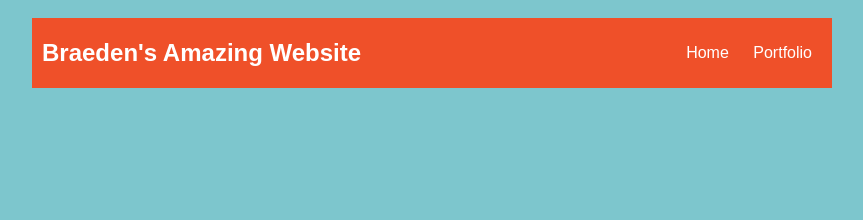
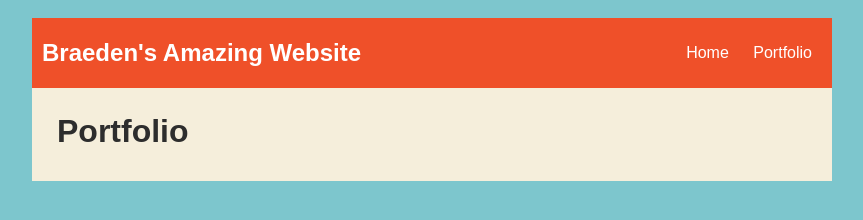
Before and after one commit to bford002/braeden-ford.github.io, a plain HTML site: page portfolio.html in a window 1280 px wide. Shown: the whole page, without its empty margins (208-1071 px from the left). Drawn offline with Linux system fonts and the light colour scheme.

Commit message:
added the main content tags

```diff
--- a/portfolio.html
+++ b/portfolio.html
@@ -90,6 +90,13 @@
                 </li>
             </ul>
         </nav>
+        <main>
+            <div class="content">
+                <h1>Portfolio</h1>
+                <ul id="portfolio">
+                </ul>
+            </div>
+        </main>
       </div>
     </body>
 </html>
```
